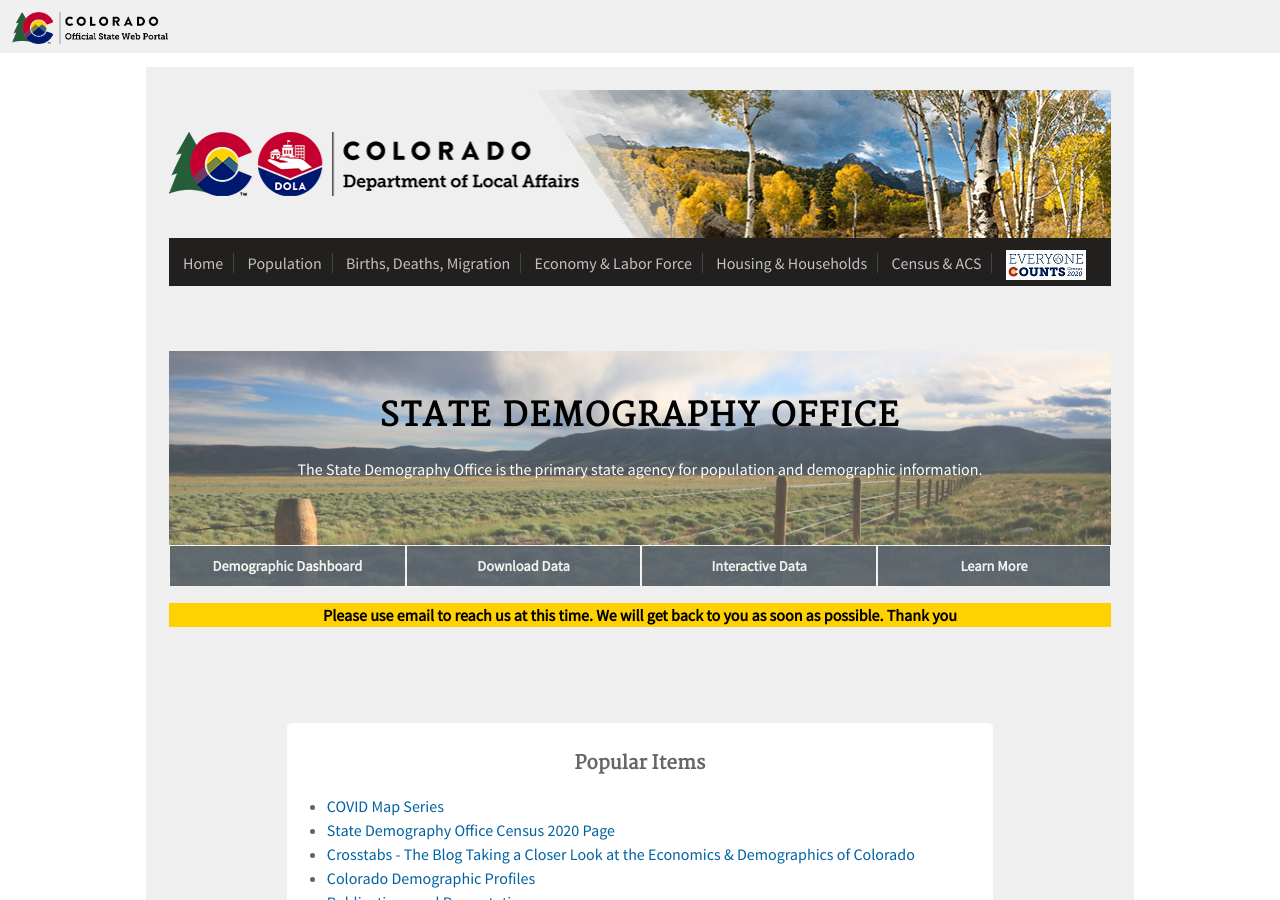
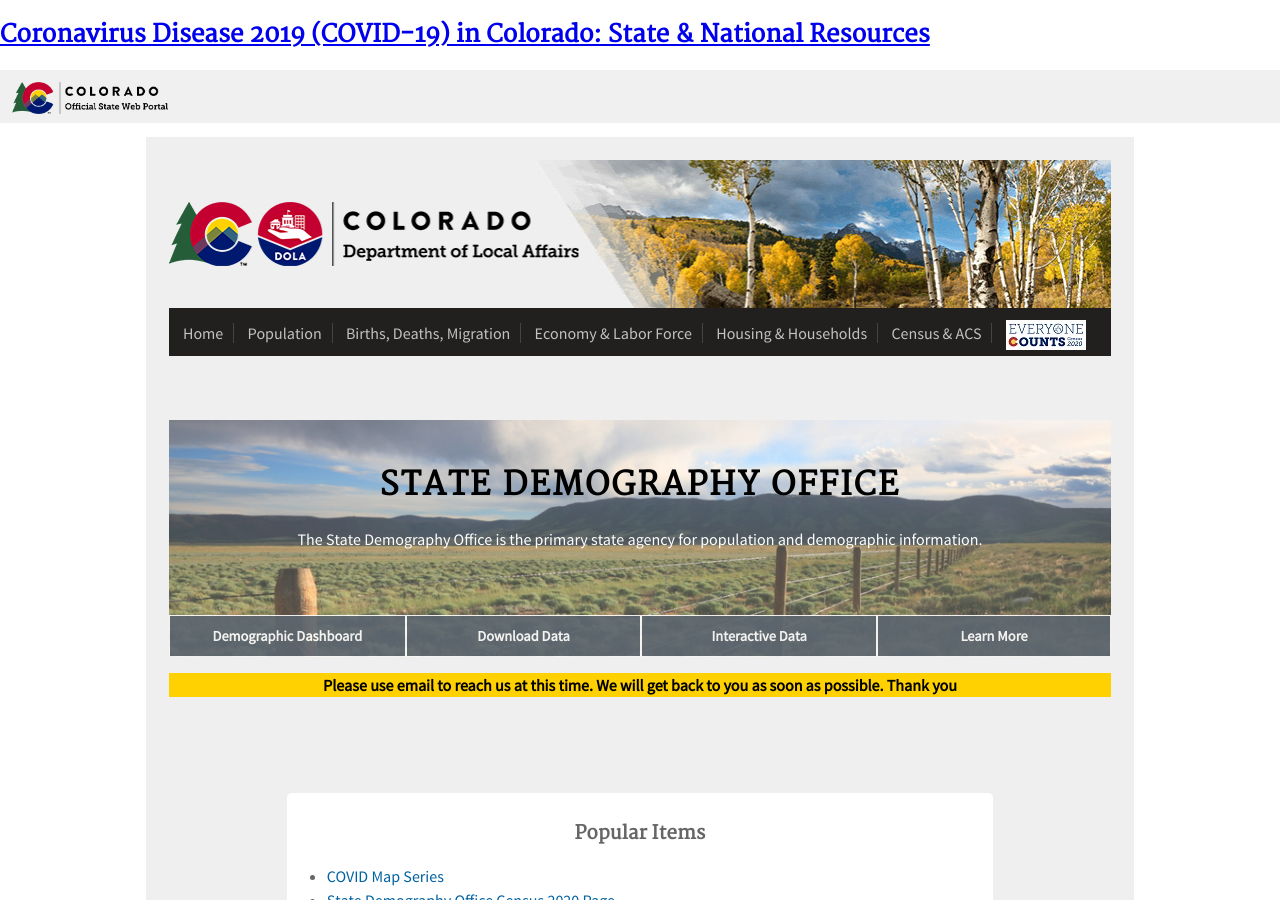
Before and after one commit to TBleess/Website_New, a Jekyll site: the page built from pages/0_Homepage_and_Footer_Links/index.md, in a window 1280 px wide and 900 px high. Built offline with Jekyll 4.4.1, drawn with Linux system fonts in a browser that asks for light colours.

Commit message:
COVID alert

```diff
--- a/_includes/_top-bar.html
+++ b/_includes/_top-bar.html
@@ -1,4 +1,11 @@
-        <div id="top-bar-wrapper" style="overflow:hidden;">
+<div class="alert__bar--covid-19">
+    <h2>
+      <a href="https://covid19.colorado.gov/">
+      Coronavirus Disease 2019 (COVID-19) in Colorado: State & National Resources
+      </a>
+    </h2>
+  </div>
+<div id="top-bar-wrapper" style="overflow:hidden;">
             <div id="top-bar-left">
 
               <a href="https://www.colorado.gov" rel="home" title="Colorado The Official Web Portal">
```
